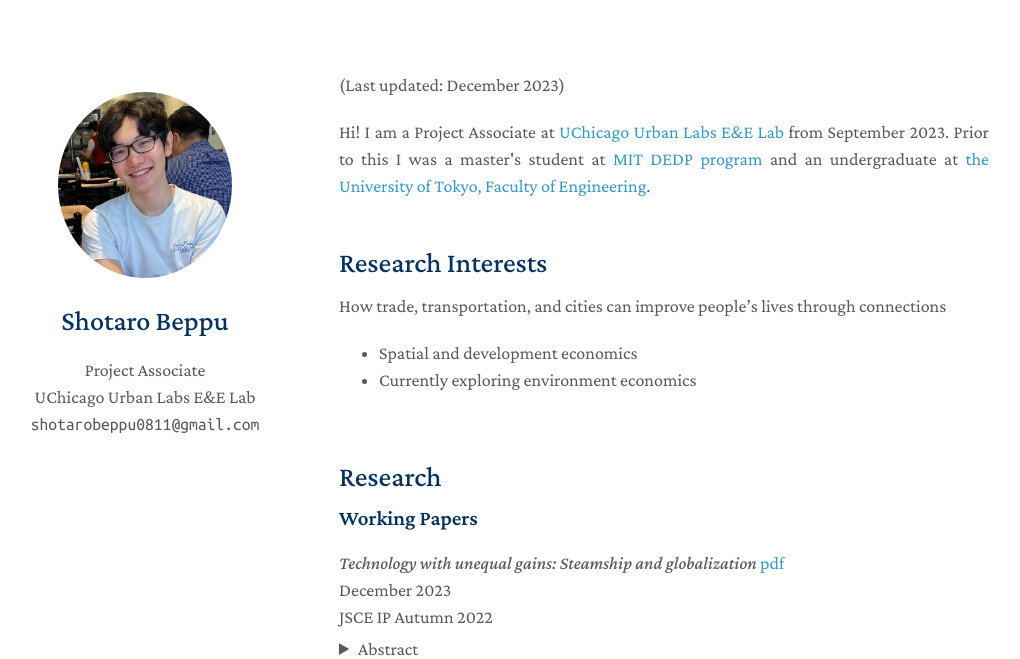
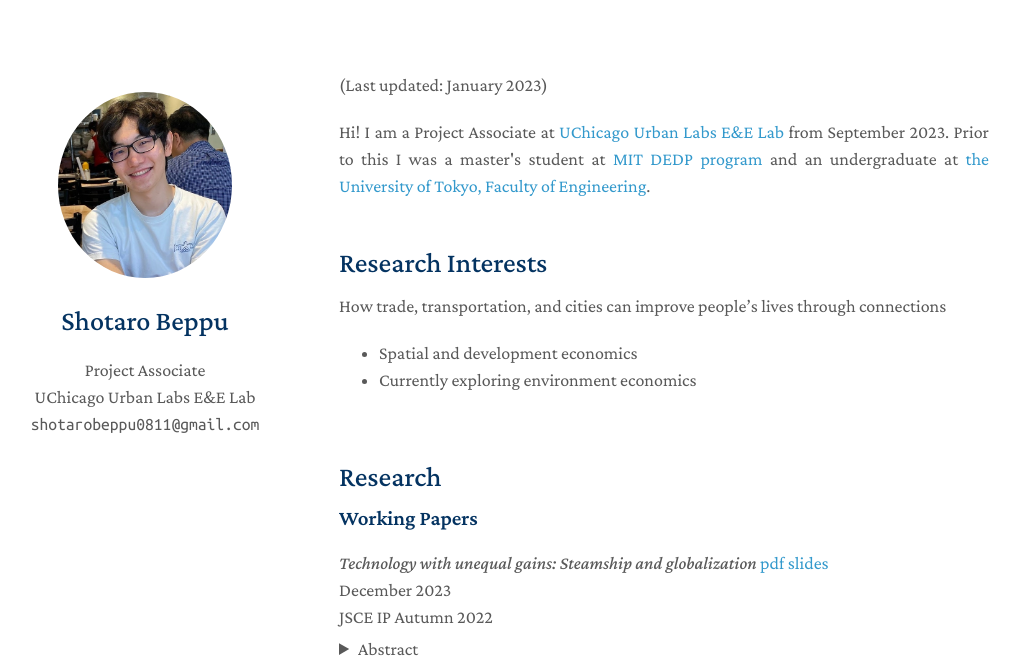
Before and after one commit to ShotaroBeppu/ShotaroBeppu.github.io, a Jekyll site: the page built from index.md, in a window 1280 px wide and 900 px high. Shown: the top 659 px of the window, without its empty margins (131-1151 px from the left). Built offline with Jekyll 4.4.1, drawn with Linux system fonts in a browser that asks for light colours; nearby versions of some CDN libraries; a style sheet for code colours, icons or effects is not loaded.

Commit message:
add steamship slides
CREPE boxing day 2023

```diff
--- a/_includes/publications.md
+++ b/_includes/publications.md
@@ -2,7 +2,7 @@
 
 ### Working Papers
 
-*Technology with unequal gains: Steamship and globalization* [pdf](../assets/files/paper/steamship_extensive.pdf)<br>
+*Technology with unequal gains: Steamship and globalization* [pdf](../assets/files/paper/steamship_extensive.pdf) [slides](../assets/files/paper/steamship_extensive_slides.pdf)<br>
 December 2023 <br>
 JSCE IP Autumn 2022
 
--- a/index.md
+++ b/index.md
@@ -2,7 +2,7 @@
 layout: homepage
 ---
 
-(Last updated: December 2023)<br>
+(Last updated: January 2023)<br>
 
 <div style="text-align: justify">
 Hi! I am a Project Associate at <a href="https://urbanlabs.uchicago.edu/labs/energy-environment">UChicago Urban Labs E&E Lab</a> from September 2023. Prior to this I was a master's student at <a href="https://economics.mit.edu/academic-programs/masters-programs/masters-data-economics-and-design-policy-dedp">MIT DEDP program</a> and an undergraduate at <a href="https://www.si.t.u-tokyo.ac.jp/course/psi/">the University of Tokyo, Faculty of Engineering</a>.
```
Also changed, not shown: 1 other file.
